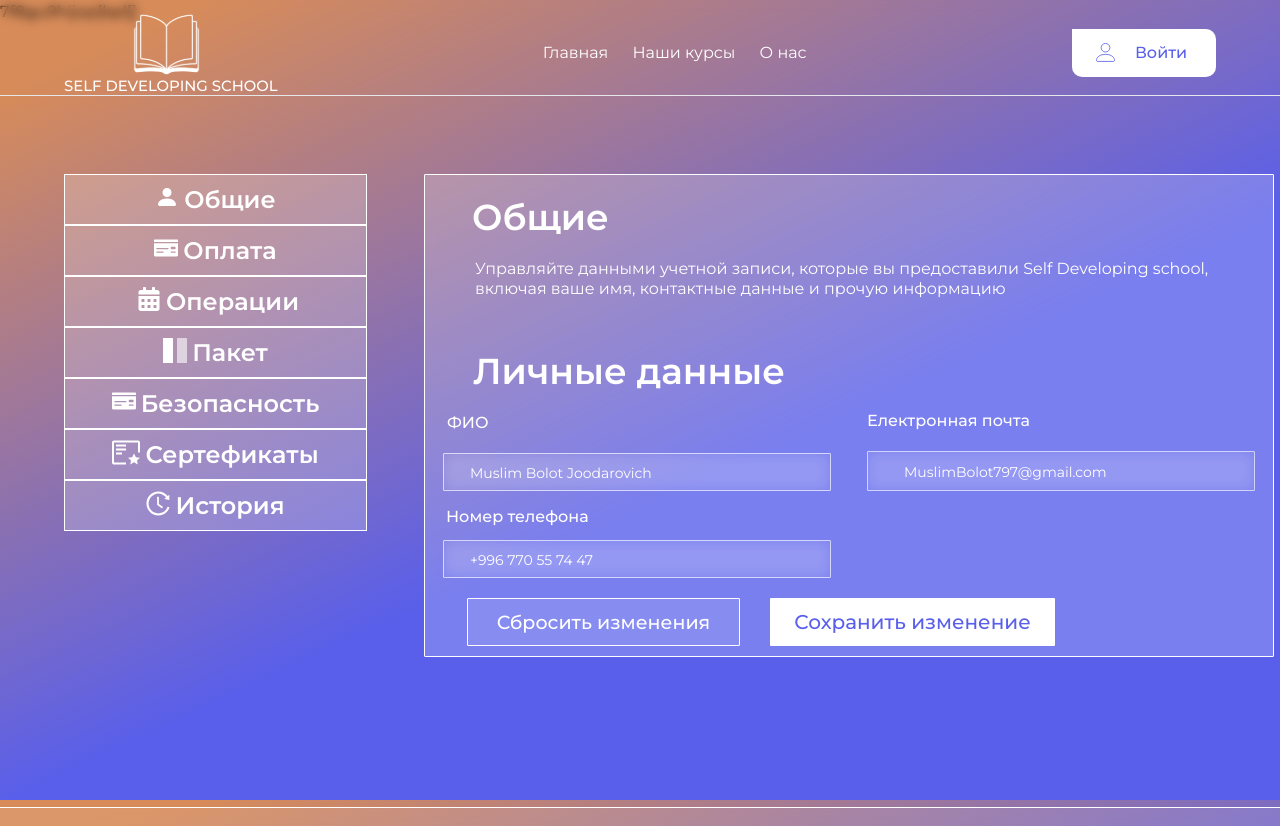
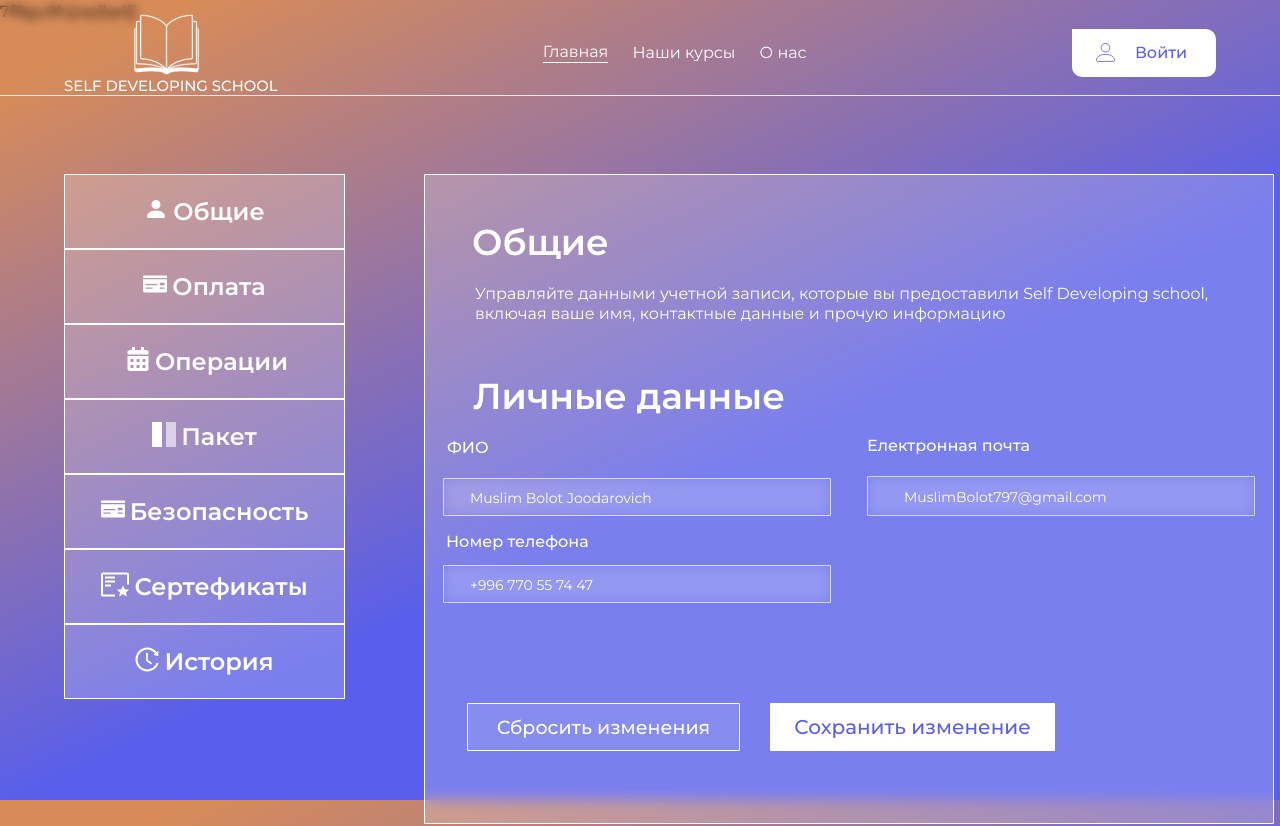
Before and after one commit to orozaliev0/books, a React (Create React App) app: page /regis in a window 1280 px wide. Shown: the top 826 px of the page. Built offline with nearby package versions, Linux system fonts and the light colour scheme; a web font is replaced by a local one.

Commit message:
cocoacola

```diff
--- a/src/components/main/Header/index.js
+++ b/src/components/main/Header/index.js
@@ -19,14 +19,13 @@ const Header = ({userName}) => {
     const dispatch = useDispatch()
     const {payment} = useSelector(state => state)
     const [isOpensss, setisOpensss] = useState(false)
+    const [open, setOpen] = useState(false);
 
     // const myDrop = () => {
     //     document.getElementById("myDropdown").classList.toggle("show");
     // }
 
 
-
-    const [open, setOpen] = React.useState(false);
 
     const handleOpen = () => {
         // document.getElementById("myDropdown").classList.toggle("show");
@@ -35,7 +34,7 @@ const Header = ({userName}) => {
     console.log(open)
 
     const handleMenuOne = () => {
-        setOpen(false);
+        setOpen(true);
         window.scroll(0, 0)
         };
 
@@ -43,13 +42,6 @@ const Header = ({userName}) => {
         setOpen(false);
         localStorage.removeItem('email')
     };
-
-
-
-
-
-
-
     const user = localStorage.getItem("email")
     const getLogin = () => {
         if (user === null) {
@@ -99,7 +91,7 @@ const Header = ({userName}) => {
                         </div>
                     </NavLink>
                     <div className="header--text">
-                        <NavLink onClick={() => window.scroll(0, 0)} to={'/'}>
+                        <NavLink onClick={handleOpen}>
                             <a href="">Главная</a>
                         </NavLink>
                         <NavLink onClick={() => window.scroll(0, 0)} to={'/our-courses'}>
@@ -128,13 +120,13 @@ const Header = ({userName}) => {
                         <h5 className="header--menu-h">SELF DEVELOPING SCHOOL</h5>
 
                         <div className="header--text-mn">
-                            <NavLink onClick={() => window.scroll(0, 0)} to={'/'}>
+                            <NavLink onClick={() => setBurger(false)} to={'/'}>
                                 <a href="">Главная</a>
                             </NavLink>
-                            <NavLink onClick={() => window.scroll(0, 0)} to={'/our-courses'}>
+                            <NavLink onClick={() => setBurger(false)} to={'/our-courses'}>
                                 <a href="">Наши курсы</a>
                             </NavLink>
-                            <NavLink onClick={() => window.scroll(0, 0)} to={'/aboutUs'}>
+                            <NavLink onClick={() => setBurger(false)} to={'/aboutUs'}>
                                 <a href="">О нас</a>
                             </NavLink>
                         </div>
--- a/src/pages/Avtorizatsiya/index.js
+++ b/src/pages/Avtorizatsiya/index.js
@@ -26,6 +26,10 @@ const Avtorizatsiya = () => {
             setPassword(value);
         }
     };
+
+
+
+
 
 
     const passwordClick = () => {
--- a/src/pages/common/common.scss
+++ b/src/pages/common/common.scss
@@ -22,15 +22,15 @@
 
       label {
         flex: 1;
-        padding: 10px;
+        padding: 22px;
         display: flex;
         text-align: center;
         justify-content: center;
         background: rgba(255, 255, 255, 0.2);
         cursor: pointer;
         color: #FFFFFF; /* Пример изменения цвета на красный */
-        width: 303px;
-        height: 69px;
+        width: 281px;
+        height: 69px !important;
         border: 1px solid #FFFFFF;
         font-family: 'Montserrat', sans-serif;
         font-style: normal;
@@ -50,7 +50,7 @@
     &--right {
       .right-itemOne {
         width: 967px;
-        height: 483px;
+        height: 650px;
         background: rgba(255, 255, 255, 0.2);
         border: 1px solid #FFFFFF;
         backdrop-filter: blur(7px);
@@ -63,7 +63,7 @@
           font-size: 36px;
           line-height: 44px;
           color: #FFFFFF;
-          padding: 20px 0 20px 47px;
+          padding: 45px 0 20px 47px;
         }
 
         p {
@@ -182,7 +182,7 @@
           display: flex;
           align-items: center;
           justify-content: flex-start;
-          padding-top: 20px;
+          padding-top: 100px;
           margin-left: 42px;
 
 
@@ -466,7 +466,7 @@
       }
       .right-item-fo{
         width: 967px;
-        height: 480px;
+        height: 521px;
         padding-left: 30px;
         padding-top:30px;
         background: rgba(255, 255, 255, 0.2);
@@ -549,7 +549,7 @@
       }
       .right-item-fife{
           width: 967px;
-          height: 353px;
+          height: 523px;
           background: rgba(255, 255, 255, 0.2);
           border: 1px solid #FFFFFF;
           backdrop-filter: blur(7px);
```
Also changed, not shown: src/pages/OurCourses/Review/review.scss (line endings or trailing spaces).
